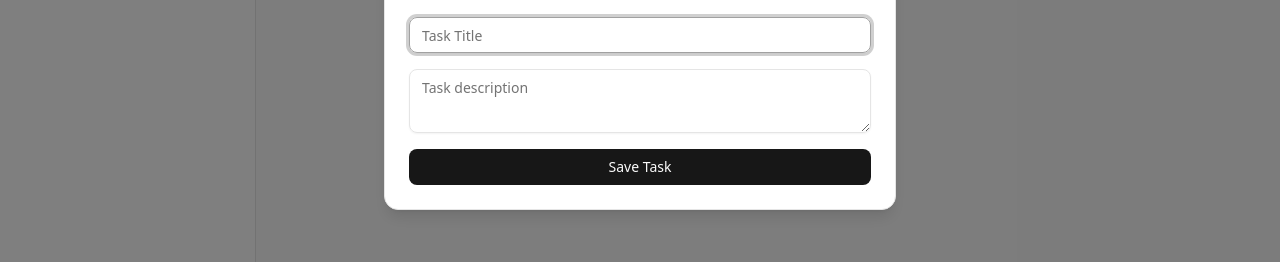
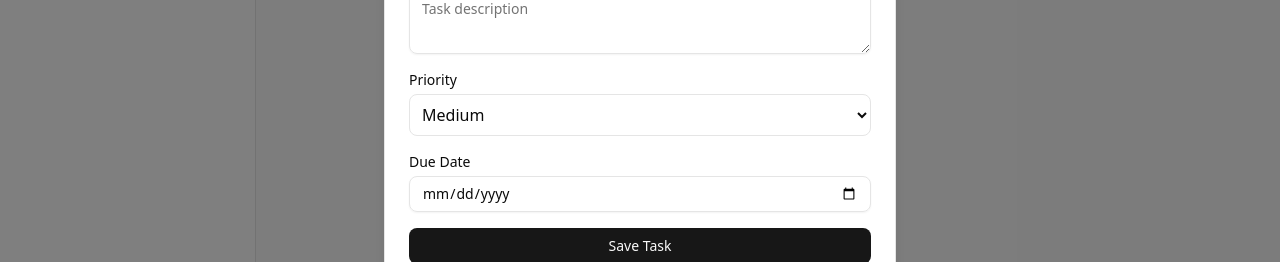
Before and after one commit to m-taaha/tasuku-man-ja, a React (Vite) app in the folder frontend/: page /dashboard in a window 1280 px wide. Both pictures are taken after a click on the button "Add Task". Shown: the part 324-586 px from the top of the page. Built offline with nearby package versions, Linux system fonts and the light colour scheme; no server answers.

Commit message:
(frontend): fixed: getAlltask , createTask - all fields issue

```diff
--- a/frontend/src/components/AddTaskDialog.jsx
+++ b/frontend/src/components/AddTaskDialog.jsx
@@ -11,11 +11,15 @@ import { Plus } from 'lucide-react'
 import { Input } from "@/components/ui/input";
 import {Textarea} from '../components/ui/textarea'
 import { toast } from 'sonner';
+import { createTask } from '../utils/api/task.api';
 
 function AddTaskDialog({onAdd}) {
     const [title, setTitle] = useState("");
     const [description, setDescription] = useState("");
+    const [priority, setPriority] = useState("medium");
+    const [dueDate, setDueDate] = useState("");
     const [loading, setLoading] = useState(false);
+
 
 
 
@@ -26,8 +30,8 @@ function AddTaskDialog({onAdd}) {
             }
 
             try{
-                const newTask = await createTask({title, description});
-                onAdd(newTask.task); //backend returns task object
+                const newTask = await createTask({title, description, priority, dueDate});
+                onAdd(newTask); //backend returns task object
                 toast.success("Task added successfully");
                 setTitle("");
                 setDescription("")
@@ -55,16 +59,42 @@ function AddTaskDialog({onAdd}) {
                 </DialogTitle>
             </DialogHeader>
             <div className='space-y-4 mt-4'>
+                {/* title */}
                 <Input
                 placeholder="Task Title"
                 value={title}
                 onChange={(e) => setTitle(e.target.value)}
                 />
+                {/* description */}
                 <Textarea
                 placeholder='Task description'
                 value={description}
                 onChange={(e) => setDescription(e.target.value)}
                 />
+
+                <div>
+                    <lable className="block text-sm font-medium mb-1">Priority</lable>
+                    <select
+                    value={priority}
+                    onChange={(e) => setPriority(e.target.value)}
+                    className='w-full border rounded-md p-2'
+                    >
+                        <option value="low">Low</option>
+                        <option value="medium">Medium</option>
+                        <option value="high">High</option>
+                    </select>
+                </div>
+
+                {/* due date */}
+
+                <div>
+                    <label className='block text-sm font-medium mb-1'>Due Date</label>
+                    <Input
+                    type="date"
+                    value={dueDate}
+                    onChange={(e) => setDueDate(e.target.value)}
+                    />
+                </div>
 
                 <Button
                 onClick={handleAdd}
--- a/frontend/src/components/TaskCard.jsx
+++ b/frontend/src/components/TaskCard.jsx
@@ -30,7 +30,27 @@ function TaskCard({task, onDelete}) {
         </CardTitle>
       </CardHeader>
       <CardContent>
-        <p className='text-neutral-600 text-sm mb-4'>{task.description}</p>
+        {/* description */}
+        <p className='text-neutral-600 text-sm mb-2'>{task.description || "No description provided"}</p>
+
+        {/* priority */}
+        <p className='text-xs font-medium text-neutral-700'>
+          Priority:{" "}
+          <span
+          className={`${
+            task.priority === "high" ? "text=red-500" : task.priority === "medium" ? "text-yellow-600" : "text-green-600"
+          }`}
+          >
+            {task.priority || "Not set"}
+          </span>
+        </p>
+
+        {/* due date */}
+        <p className='text-xs text-neutral-500 mb-4'>
+          Due: {task.dueDate? new Date(task.dueDate).toLocaleDateString() : "Not set"}
+        </p>
+
+
         <div className='flex justify-between items-center'>
           <Button variant="outline">Edit</Button>
           <Button
--- a/frontend/src/pages/Dashboard.jsx
+++ b/frontend/src/pages/Dashboard.jsx
@@ -54,13 +54,13 @@ function Dashboard() {
         </div>
 
         <div className="grid grid-cols-1 md:grid-cols-2 lg:grid-cols-3 gap-4">
-          {tasks.map((task) => {
+          {tasks.map((task) => (
             <TaskCard key={task._id} task={task}
             onDelete={(deletedId) =>
               setTasks(tasks.filter((t) => t._id !== deletedId))
             }
-            />;
-          })}
+            />
+          ))}
 
           {tasks.length === 0 && (
             <p className="text-neutral-500 mt-10 text-center">
```
